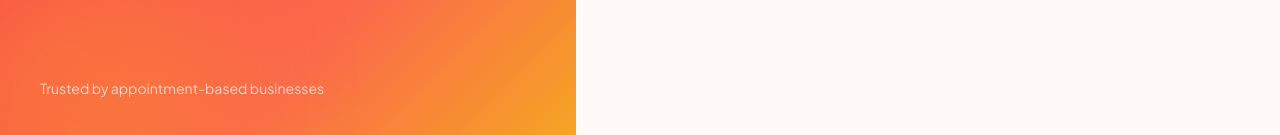
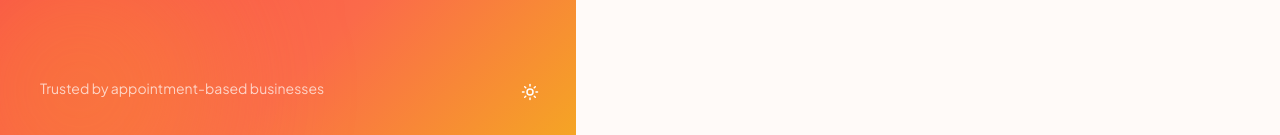
Before and after one commit to mdmush/reserveeazy-web, a Next.js app: page /login in a window 1280 px wide. Shown: the part 662-797 px from the top of the page. Built offline with nearby package versions, Linux system fonts and the light colour scheme.

Commit message:
added a theme toggle to the auth panel's bottom-right corner

```diff
--- a/src/components/brand/auth-shell.tsx
+++ b/src/components/brand/auth-shell.tsx
@@ -1,5 +1,6 @@
 import { CheckCircle2 } from "lucide-react";
 import { BrandLogo } from "@/components/brand/logo";
+import { ThemeToggle } from "@/components/theme/theme-toggle";
 
 const benefits = [
   "Online booking in minutes",
@@ -51,6 +52,9 @@ export function AuthShell({ children, title, subtitle, step }: AuthShellProps) {
           </ul>
         </div>
         <p className="relative text-sm text-white/70">Trusted by appointment-based businesses</p>
+        <div className="absolute bottom-6 right-6 [&_button]:text-white [&_button]:hover:bg-white/15">
+          <ThemeToggle />
+        </div>
       </div>
 
       <main
```
